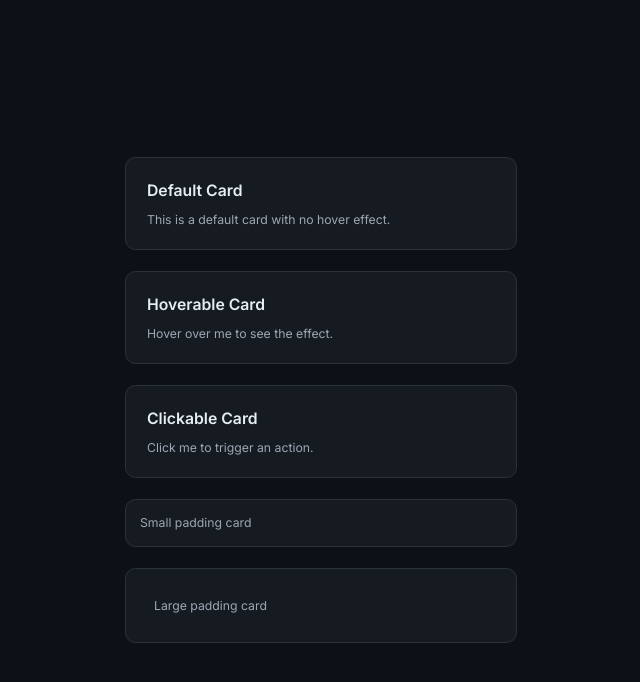
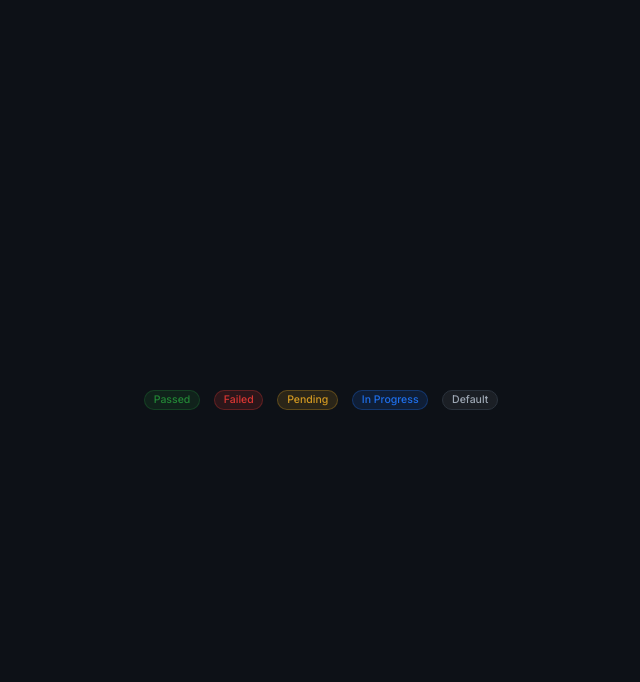
Before and after one commit to Syed-Shariqq/SkillGate-B, a React (Vite) app: page / in a window 1280 px wide. Shown: the top 682 px of the page, without its empty margins (319-959 px from the left). Built offline with nearby package versions, Linux system fonts and the light colour scheme.

Commit message:
Add Badge and its variants

```diff
--- a/src/App.jsx
+++ b/src/App.jsx
@@ -1,43 +1,14 @@
-import Card from './components/ui/Card'
+import Badge from './components/ui/Badge'
 
 const App = () => {
   return (
-    <div className="min-h-screen bg-primary flex flex-col items-center justify-center gap-6 p-8">
-
-      {/* Default card */}
-      <Card className="w-full max-w-md">
-        <h2 className="text-text-primary text-lg font-semibold">Default Card</h2>
-        <p className="text-text-secondary text-sm mt-2">
-          This is a default card with no hover effect.
-        </p>
-      </Card>
-
-      {/* Hoverable card */}
-      <Card hoverable className="w-full max-w-md">
-        <h2 className="text-text-primary text-lg font-semibold">Hoverable Card</h2>
-        <p className="text-text-secondary text-sm mt-2">
-          Hover over me to see the effect.
-        </p>
-      </Card>
-
-      {/* Clickable card */}
-      <Card hoverable onClick={() => alert('Card clicked!')} className="w-full max-w-md">
-        <h2 className="text-text-primary text-lg font-semibold">Clickable Card</h2>
-        <p className="text-text-secondary text-sm mt-2">
-          Click me to trigger an action.
-        </p>
-      </Card>
-
-      {/* Small padding */}
-      <Card padding="sm" className="w-full max-w-md">
-        <p className="text-text-secondary text-sm">Small padding card</p>
-      </Card>
-
-      {/* Large padding */}
-      <Card padding="lg" className="w-full max-w-md">
-        <p className="text-text-secondary text-sm">Large padding card</p>
-      </Card>
-
+    <div className="min-h-screen bg-primary flex
+    items-center justify-center gap-4 flex-wrap p-8">
+      <Badge variant="success">Passed</Badge>
+      <Badge variant="error">Failed</Badge>
+      <Badge variant="warning">Pending</Badge>
+      <Badge variant="info">In Progress</Badge>
+      <Badge variant="default">Default</Badge>
     </div>
   )
 }
--- a/src/components/ui/Badge.jsx
+++ b/src/components/ui/Badge.jsx
@@ -0,0 +1,52 @@
+import React from 'react';
+
+const Badge = ({
+  variant = 'default',
+  children,
+  className = '',
+  ...props
+}) => {
+  const baseStyles = 'inline-flex items-center justify-center px-2.5 py-0.5 rounded-full text-xs font-medium';
+
+  const variantStyles = {
+    success: {
+      backgroundColor: 'rgba(35, 134, 54, 0.15)',
+      color: '#238636',
+      border: '1px solid rgba(35, 134, 54, 0.3)'
+    },
+    error: {
+      backgroundColor: 'rgba(218, 54, 51, 0.15)',
+      color: '#DA3633',
+      border: '1px solid rgba(218, 54, 51, 0.3)'
+    },
+    warning: {
+      backgroundColor: 'rgba(210, 153, 34, 0.15)',
+      color: '#D29922',
+      border: '1px solid rgba(210, 153, 34, 0.3)'
+    },
+    info: {
+      backgroundColor: 'rgba(31, 111, 235, 0.15)',
+      color: '#1F6FEB',
+      border: '1px solid rgba(31, 111, 235, 0.3)'
+    },
+    default: {
+      backgroundColor: 'rgba(255, 255, 255, 0.06)',
+      color: '#9DA7B3',
+      border: '1px solid #2A323C'
+    }
+  };
+
+  const currentStyle = variantStyles[variant] || variantStyles.default;
+
+  return (
+    <span
+      className={`${baseStyles} ${className}`.trim()}
+      style={currentStyle}
+      {...props}
+    >
+      {children}
+    </span>
+  );
+};
+
+export default Badge;
```
